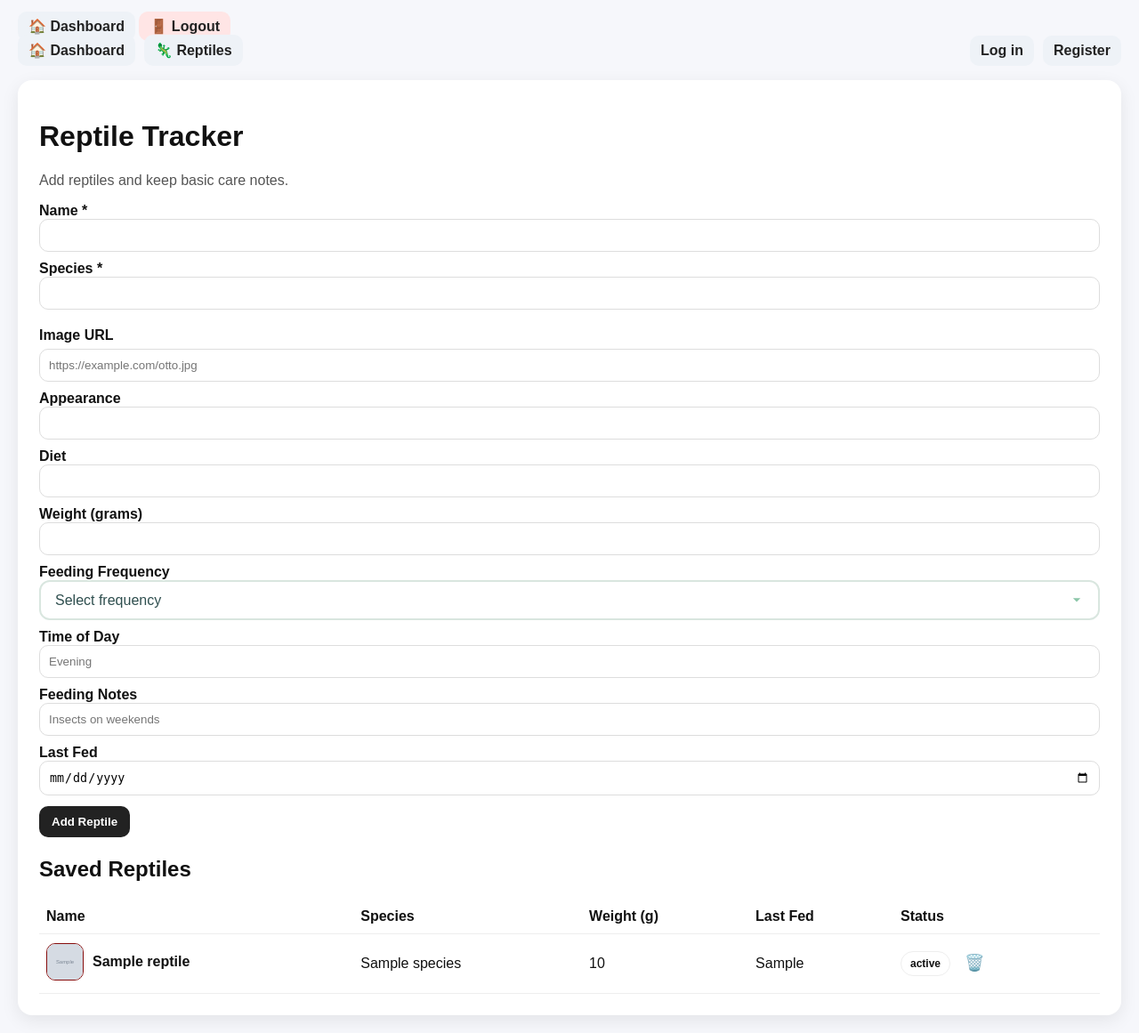
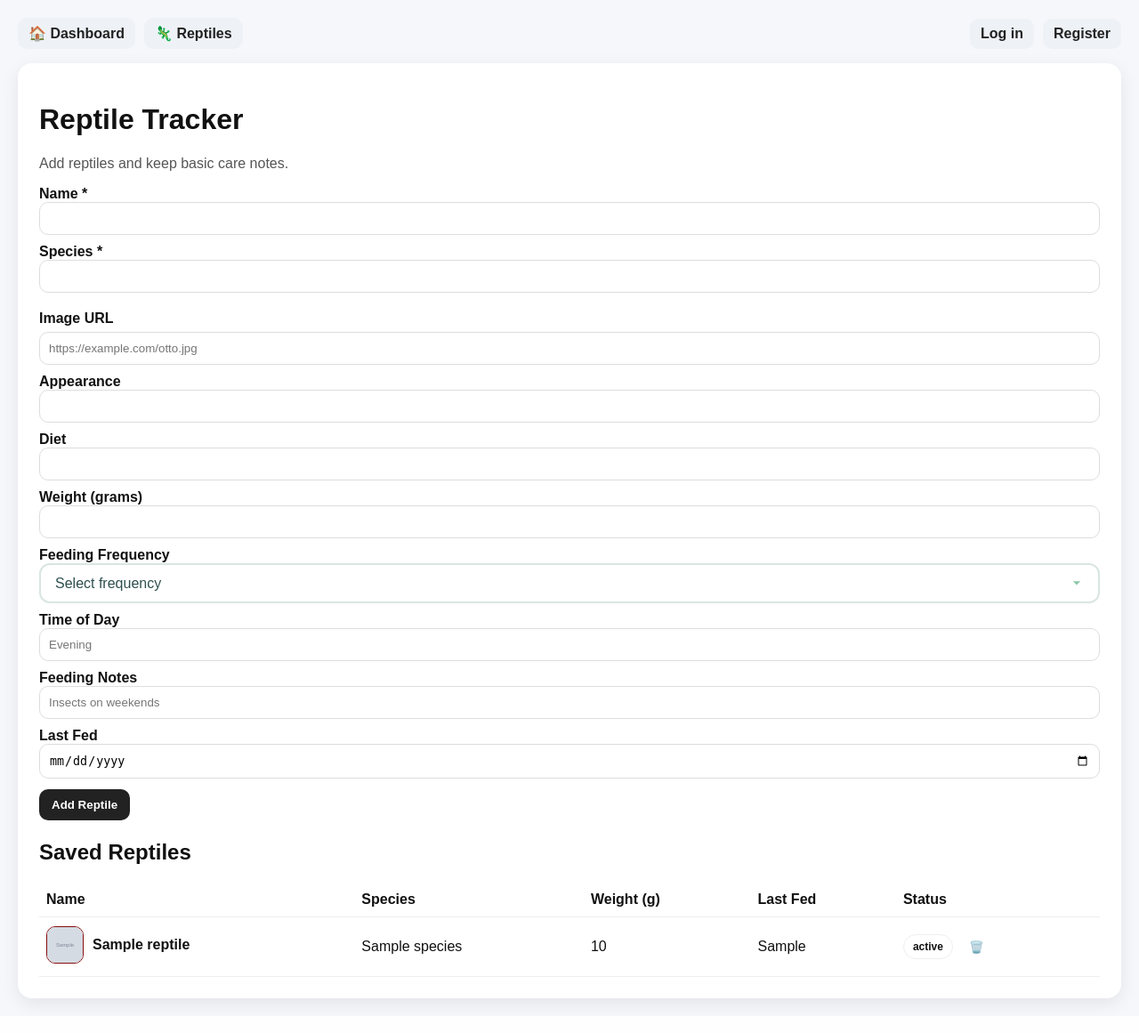
Before and after one commit to krice78/Reptile-Tasks, a Flask app: template templates/reptiles_form.html in a window 1280 px wide. Shown: the whole page at 89% size. After the commit the page ends 1135 px from the top, so only its background shows below. Run offline with Flask 3, Linux system fonts and the light colour scheme; the template is opened without the code that fills it: most values are stand-ins (such as "Sample title", 1, 10 or a date in 2020); grey boxes marked "Sample" are stand-in pictures.

Commit message:
fixed duplicate header

```diff
--- a/static/styles.css
+++ b/static/styles.css
@@ -198,16 +198,13 @@ input[type="date"]::-webkit-calendar-picker-indicator{
 }
 
 
-.trashBtn{
-  margin-top: -2px;
-  background: none;
-  border: none;
-  font-size: 18px;
-  cursor: pointer;
-  padding: 4px 6px;
-  line-height: 1;
-  display: flex;
-  align-items: center;
+.trashBtn {
+  background: transparent;
+  color: inherit;
+  padding: 6px 8px;
+  margin-top: 0;
+}
+
 }
 
 .trashBtn:hover{
--- a/templates/reptiles_form.html
+++ b/templates/reptiles_form.html
@@ -4,10 +4,12 @@
     <meta charset="utf-8" />
     <title>Reptile Tracker</title>
     <link rel="stylesheet" href="{{ url_for('static', filename='styles.css') }}">
-    <div class="nav-bar">
+
+    <!-- added header bar instead -->
+    <!-- <div class="nav-bar">
       <a href="{{ url_for('index') }}" class="nav-btn">🏠 Dashboard</a>
       <a href="{{ url_for('logout') }}" class="nav-btn logout">🚪 Logout</a>
-    </div>
+    </div> -->
 
 
     <style>
```
